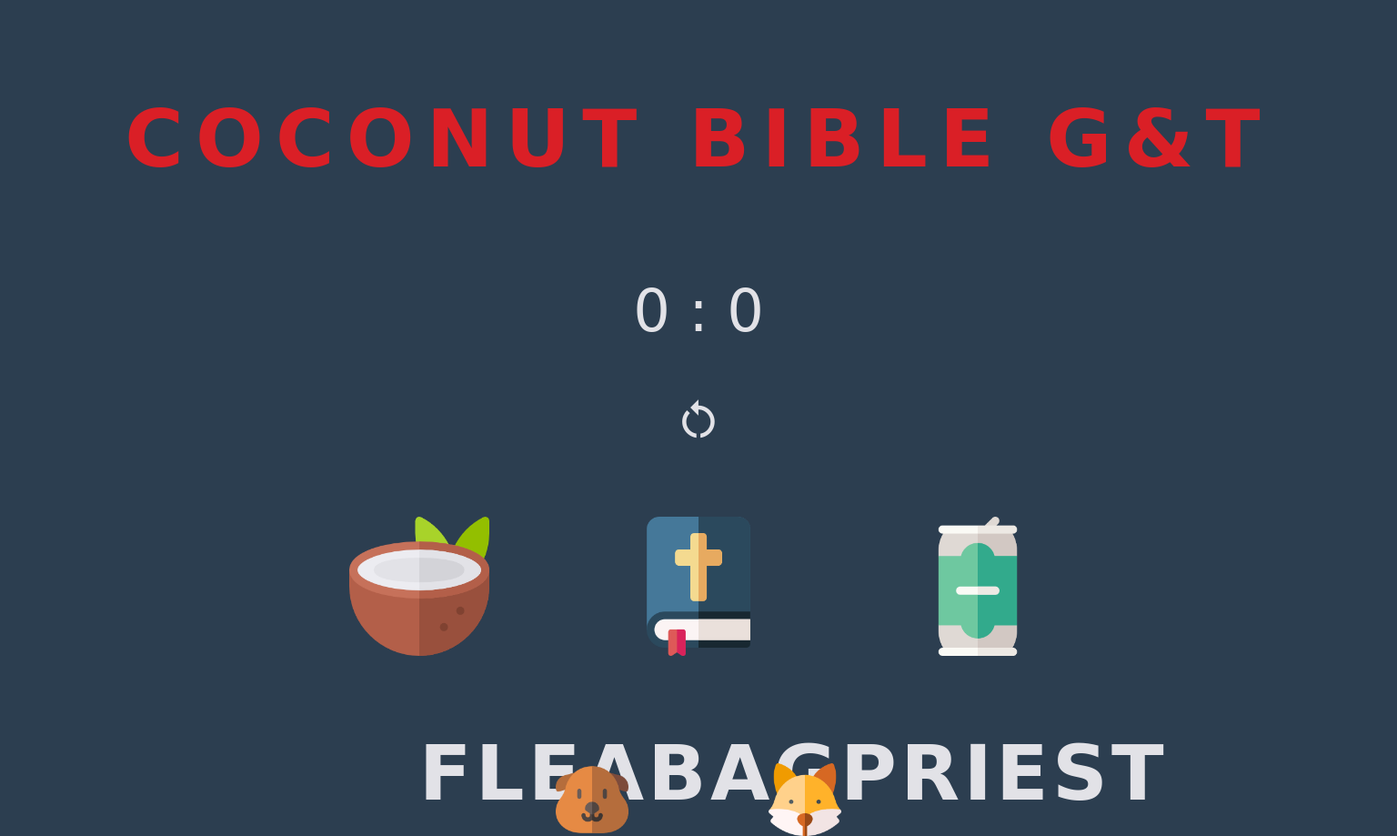
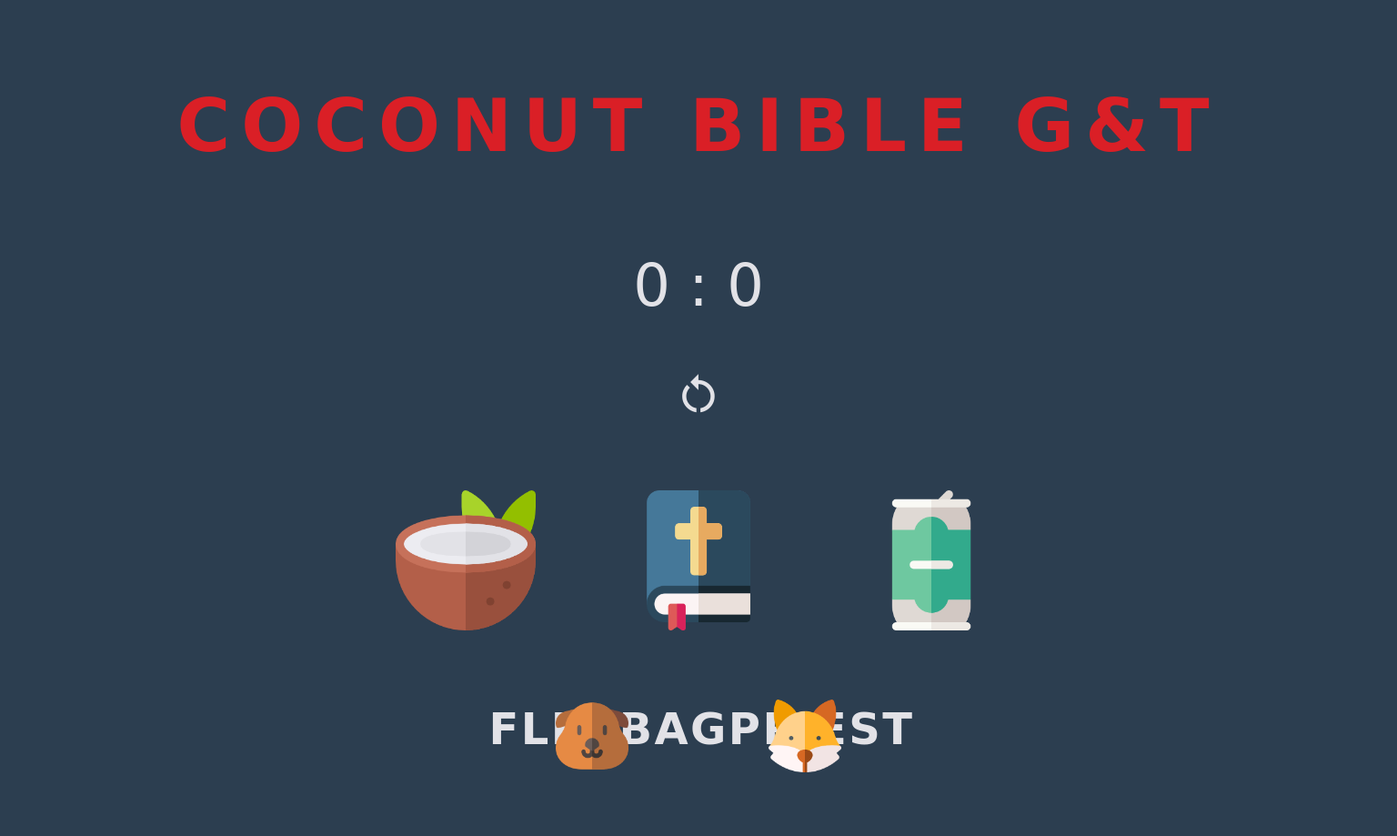
Before and after one commit to lara-isak/coconut-bible-ginandtonic, a plain HTML site: page index.html in a window 1536 px wide. Shown: the whole page at 91% size. After the commit the page ends 849 px from the top, so only its background shows below. Drawn offline with Linux system fonts and the light colour scheme; a web font is replaced by a local one.

Commit message:
💄 adjust elements' sizing for tablets and larger screens

```diff
--- a/style.css
+++ b/style.css
@@ -199,17 +199,9 @@ footer::after {
     width: 80%;
     margin: 5% 0;
   }
-}
-
-@media only screen and (min-width: 82em) {
-  .gameButtonsContainer {
-    width: 60%;
-    justify-content: space-around;
-    margin: 5% 0;
-  }
 
   h1 {
-    font-size: 5.5em;
+    font-size: 5em;
   }
 
   .score {
@@ -217,7 +209,7 @@ footer::after {
   }
 
   #gameText {
-    font-size: 3.5em;
+    font-size: 2.5em;
   }
 
   .material-icons-outlined {
@@ -227,4 +219,28 @@ footer::after {
   img {
     width: 80%;
   }
+
+  .players {
+    justify-content: space-around;
+  }
+
+  .players p {
+    font-size: 3em;
+  }
+
+  .fleabag p:last-child,
+  .priest p:last-child {
+    font-size: 2.5em;
+  }
 }
+
+@media only screen and (min-width: 82em) {
+  .gameButtonsContainer {
+    width: 60%;
+    justify-content: center;
+  }
+
+  .players {
+    width: 30%;
+  }
+}
```
